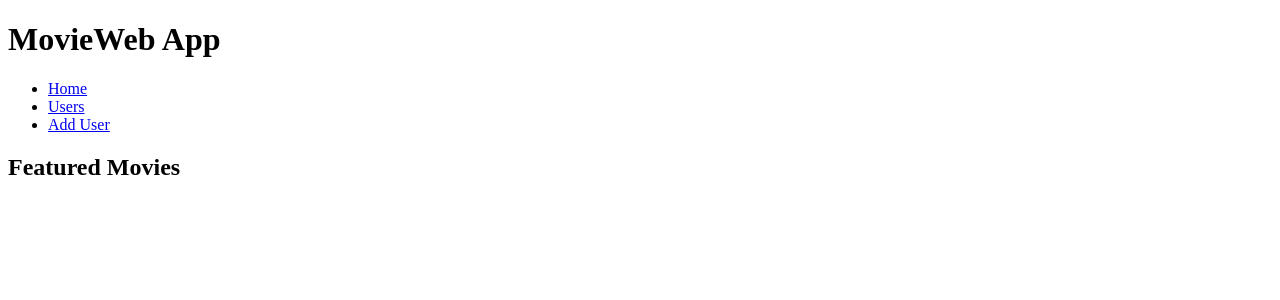
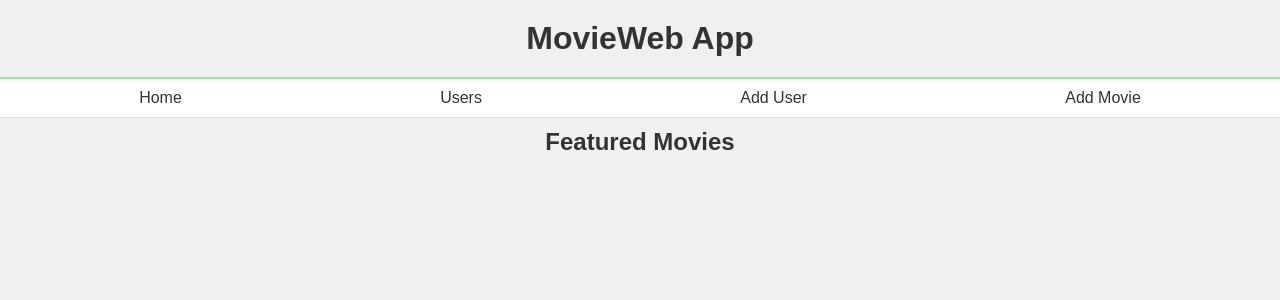
Before and after one commit to butterflyforkill/movieweb_app, a Flask app: template templates/index.html in a window 1280 px wide. Shown: the top 300 px of the page. Run offline with Flask 3, Linux system fonts and the light colour scheme; the template is opened without the code that fills it, so the values that code supplies are empty.

Commit message:
Add config, new templates add movie user_movies etc

```diff
--- a/app.py
+++ b/app.py
@@ -1,6 +1,8 @@
 import os
-from flask import Flask, render_template, request, redirect
+import requests
+from flask import Flask, render_template, request, redirect, url_for
 from data_manager.sqlite_data_manager import SQLiteDataManager
+from config.config_files import APIkeys
 
 app = Flask(__name__)
 db_path = os.path.join(os.getcwd(), 'data', 'movie_app.sqlite')
@@ -10,7 +12,7 @@ data_manager = SQLiteDataManager(app)
 @app.route('/')
 def home():
     movies = data_manager.get_all_movies()
-    return render_template('index.html')
+    return render_template('index.html', movies=movies)
 
 
 @app.route('/users')
@@ -42,9 +44,69 @@ def add_user():
     return render_template('add_user.html')
 
 
-@app.route('/users/<user_id>/add_movie')
+def response_parser(resp):
+        """
+        Parses the response from an HTTP request and
+        returns the appropriate data or error message.
+
+        Args:
+        resp (requests.Response): The response object
+            from the HTTP request.
+
+        Returns:
+        dict or str: If the response status code is OK
+                    and the JSON response indicates success,
+                    returns the JSON data.
+                    If the JSON response indicates failure,
+                    returns an error message.
+                    If the response status code is not OK,
+                    returns an error message with the status code.
+        """
+        if resp.status_code == requests.codes.ok:
+            if resp.json()['Response'] == 'False':
+                error_resp = resp.json()
+                return f"Error: {error_resp['Error']}"
+            else:
+                return resp.json()
+        else:
+            return f"Error: {resp.status_code}"
+
+
+@app.route('/users/<user_id>/add_movie', methods=['GET', 'POST'])
 def add_movie(user_id):
-    pass
+    if request.method == 'POST':
+        movie_name = request.form['movie_name']
+        watchlist_status = request.form['watchlist_status']
+        user_rating = request.form.get('user_rating')
+        api_url = f'http://www.omdbapi.com/?apikey={APIkeys.APIkey}&t={movie_name}'
+        response = requests.get(api_url)
+        parsed_resp = response_parser(response)
+        if parsed_resp == 'Error: Movie not found!':
+            print(f"The movie {movie_name} doesn't exist")
+        elif type(parsed_resp) == str:
+            print(parsed_resp)
+        else:
+            rating = float(parsed_resp['Ratings'][0]['Value'].split('/')[0])
+            year_str = parsed_resp['Year']
+            year = year_str[0:4]
+            print(rating)
+            movie = {
+
+                'movie_poster':parsed_resp['Poster'],
+                'movie_name': movie_name,
+                'movie_director':parsed_resp['Director'],
+                'release_year':year,
+                'movie_rating':rating
+                }
+
+            # Add the movie to the user's list
+            data_manager.add_movie(movie, user_id, watchlist_status, user_rating)
+
+        # Redirect to the user's movies page or display a success message
+        return redirect(url_for('user_movies', user_id=user_id))
+
+    # Render the form for GET requests
+    return render_template('add_movie.html')
 
 
 @app.route('/users/<user_id>/update_movie/<movie_id>')
--- a/data_manager/sqlite_data_manager.py
+++ b/data_manager/sqlite_data_manager.py
@@ -27,7 +27,7 @@ class SQLiteDataManager(DataManagerInterface):
     def add_movie(self, movie, user_id, watchlist_status, user_rating):
         movie_data = Movie(**movie)
         self.db.session.add(movie_data)
-        self.db.commit()
+        self.db.session.commit()
         movie_id = movie_data.id
         user_movie_data = UserMovie(user_id=user_id, movie_id=movie_id, watchlist_status=watchlist_status, user_rating=user_rating)
         self.db.session.add(user_movie_data)
--- a/static/styles.css
+++ b/static/styles.css
@@ -0,0 +1,73 @@
+body {
+    font-family: Arial, sans-serif;
+    margin: 0;
+    padding: 0;
+    background-color: #f0f0f0; /* Light gray background */
+  }
+
+  h1 {
+    text-align: center;
+    padding: 20px 0;
+    margin: 0;
+    color: #333; /* Dark gray for heading */
+    border-bottom: 2px solid #90EE90; /* Green border */
+  }
+
+  h2 {
+    text-align: center;
+    padding: 10px 0;
+    margin: 0;
+    color: #333; /* Dark gray for subheading */
+  }
+
+  nav {
+    background-color: #fff; /* White background for navigation */
+    padding: 10px;
+    border-bottom: 1px solid #ddd; /* Light gray border */
+  }
+
+  nav ul {
+    list-style: none;
+    margin: 0;
+    padding: 0;
+    display: flex;
+    justify-content: space-around;
+  }
+
+  nav li {
+    display: inline-block;
+  }
+
+  nav a {
+    text-decoration: none;
+    color: #333; /* Dark gray for navigation links */
+    padding: 10px;
+  }
+
+  nav a:hover {
+    background-color: #eee; /* Lighter gray on hover */
+  }
+
+  .movies {
+    list-style: none;
+    padding: 0;
+    margin: 0;
+    display: flex;
+    flex-wrap: wrap; /* Allow movies to wrap to next line */
+    justify-content: space-around; /* Distribute movies evenly */
+  }
+
+  .movies li {
+    padding: 10px;
+    margin: 5px; /* Add some spacing between movies */
+    border: 1px solid #ddd; /* Light gray border */
+    border-radius: 5px; /* Rounded corners */
+    text-align: center; /* Center text within movie item */
+    width: 200px; /* Set a fixed width for each movie */
+  }
+
+  .movie-poster {
+    width: 100%; /* Fill the entire width of the movie item */
+    height: 150px; /* Set the height of the poster */
+    object-fit: cover; /* Ensure poster fills the space while maintaining aspect ratio */
+  }
--- a/templates/index.html
+++ b/templates/index.html
@@ -2,6 +2,7 @@
 <html>
 <head>
     <title>MovieWeb App</title>
+    <link rel="stylesheet" href="static/styles.css">
 </head>
 <body>
     <h1>MovieWeb App</h1>
@@ -11,13 +12,14 @@
             <li><a href="/">Home</a></li>
             <li><a href="/users">Users</a></li>
             <li><a href="/add_user">Add User</a></li>
+            <li><a href="/add_movie">Add Movie</a></li>
         </ul>
     </nav>
 
     <h2>Featured Movies</h2>
-    <ul>
+    <ul class="movies">
         {% for movie in movies %}
-            <li><a href="/movies/{{ movie.id }}">{{ movie.movie_poster }}{{ movie.movie_name }}</a></li>
+            <li><a href="/movies/{{ movie.id }}"><img src="{{ movie.movie_poster }}" alt="Alternative text">{{ movie.movie_name }}</a></li>
         {% endfor %}
     </ul>
 </body>
--- a/templates/users.html
+++ b/templates/users.html
@@ -8,6 +8,7 @@
     <ul>
         {% for user in users %}
             <li><a href="/users/{{ user.id }}">{{ user.user_name }}</a></li>
+            <a href="/users/{{ user.id }}/add_movie">Add Movie</a>
         {% endfor %}
     </ul>
 </body>
```
Also changed, not shown: config/config_files.py (added, +9 -0 lines), templates/add_movie.html (added, +25 -0 lines), templates/user_movies.html (added, +18 -0 lines), config/__init__.py (added), data/movie_app.sqlite, 1 other file.
